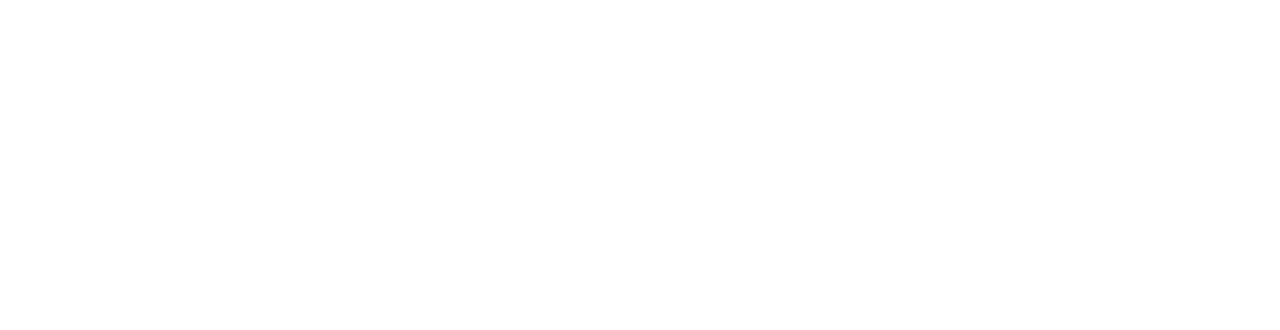
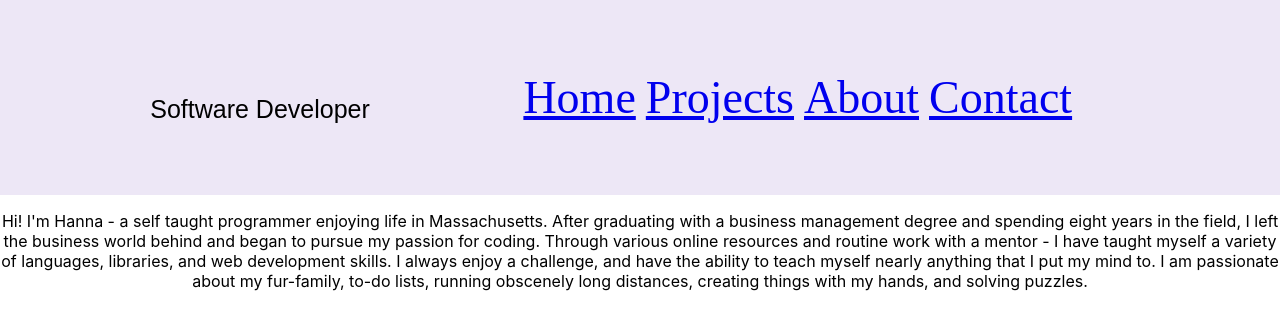
Before and after one commit to hannamlittlefield/AlexanderSucks, a React (Create React App) app: page /about in a window 1280 px wide. Before the commit this address had no page. Shown: the top 330 px of the page. Built offline with nearby package versions, Linux system fonts and the light colour scheme; a web font is replaced by a local one.

Commit message:
adding in working navigation

```diff
--- a/src/App.js
+++ b/src/App.js
@@ -15,7 +15,6 @@ export default function App() {
         <NavTopBar/>
       </header>
       <Outlet />
-      <Projects/>
     </div>
   );
 }
--- a/src/Projects.js
+++ b/src/Projects.js
@@ -2,7 +2,6 @@ import React from "react";
 import './App.css';
 import projectpic from './img/BQProject.JPG'
 import { FaGithub, FaCodepen } from "react-icons/fa";
-import { Link } from "react-router-dom";
 
 export default function Projects(){
     return(
--- a/src/index.js
+++ b/src/index.js
@@ -9,14 +9,17 @@ import './index.css';
 import App from './App';
 import Projects from './Projects'
 import Contact from './Contact'
+import About from './AboutMe';
 
 const rootElement = document.getElementById("root");
 render(
   <BrowserRouter>
     <Routes>
       <Route path="/" element={<App />}>
+        <Route path="home" element={<App />}/>
         <Route path="projects" element={<Projects />} />
         <Route path="contact" element={<Contact />} />
+        <Route path="about" element={<About />} />
       </Route>
     </Routes>
   </BrowserRouter>,
```
